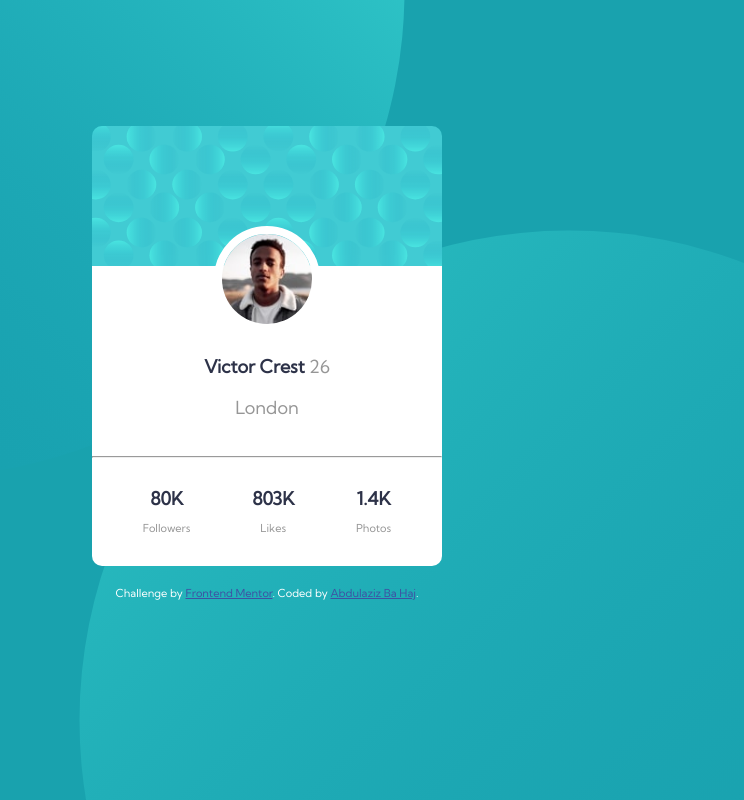
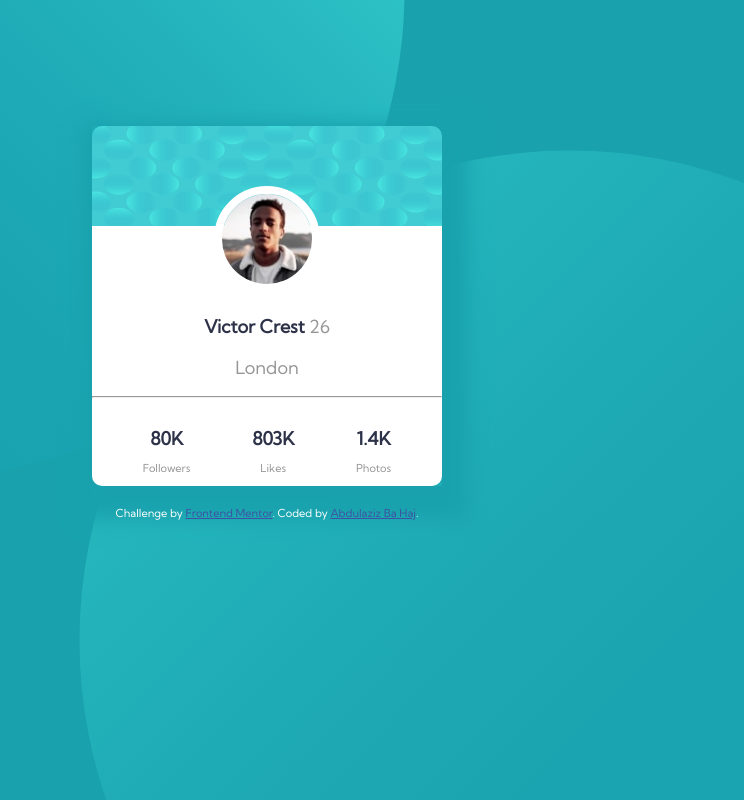
Before and after one commit to AbdulazizBaHaj/Profile-card-component, a plain HTML site: page index.html in a window 1280 px wide. Shown: the whole page, without its empty margins (373-1117 px from the left). Drawn offline with Linux system fonts and the light colour scheme.

Commit message:
Update style.css

```diff
--- a/style.css
+++ b/style.css
@@ -18,13 +18,14 @@ body {
 
 .card {
     display: grid;
-    grid-template-columns: 200px;
+    grid-template-columns: auto;
     width: 350px;
     /* max-width: 150px; */
     margin: auto;
     margin-top: 10%;
     margin-bottom: 20px;
     text-align: center;
+    box-shadow: 8px 15px 18px 18px var(--Dark-cyan);
 }
 
 .header {
@@ -34,6 +35,7 @@ body {
     border-radius: 10px 10px 0 0;
     /* content: ''; */
     margin-bottom: -5px;
+    height: 100px;
 }
 
 .info {
@@ -41,12 +43,14 @@ body {
     border-radius: 0 0 10px 10px;
     padding-top: 80px;
     width: 350px;
+    height: 180px;
 }
 
 .info-name {
     padding-top: 5px;
     padding-bottom: 10px;
     width: 350px;
+    height: 80px;
 }
 
 .stats {
```
